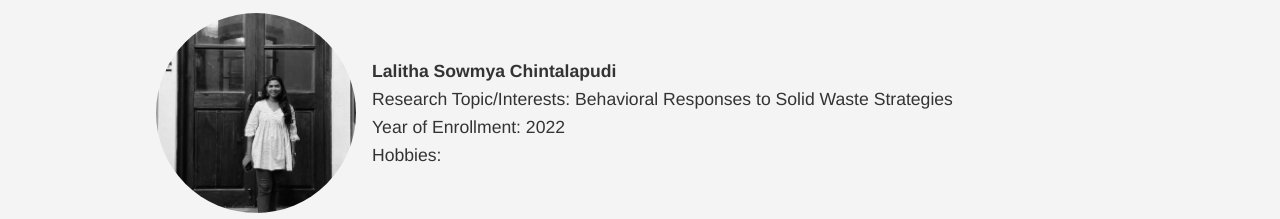
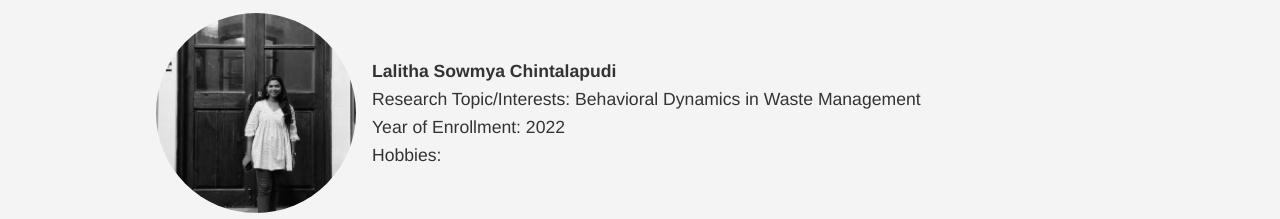
Before and after one commit to udml-iittp/udml-iittp.github.io, a plain HTML site: page members.html in a window 1280 px wide. Shown: the part 992-1211 px from the top of the page. Drawn offline with Linux system fonts and the light colour scheme.

Commit message:
Update members.html

```diff
--- a/members.html
+++ b/members.html
@@ -70,7 +70,7 @@
       <img src="Lalitha.jpg" alt="Lalitha Sowmya Chintalapudi Photo">
       <div class="member-info">
         <strong><a href="https://www.linkedin.com/in/lalithasowmya/" target="_blank">Lalitha Sowmya Chintalapudi</a></strong><br>
-        Research Topic/Interests: Behavioral Responses to Solid Waste Strategies<br>
+        Research Topic/Interests: Behavioral Dynamics in Waste Management<br>
         Year of Enrollment: 2022<br>
         Hobbies:
       </div>
```
